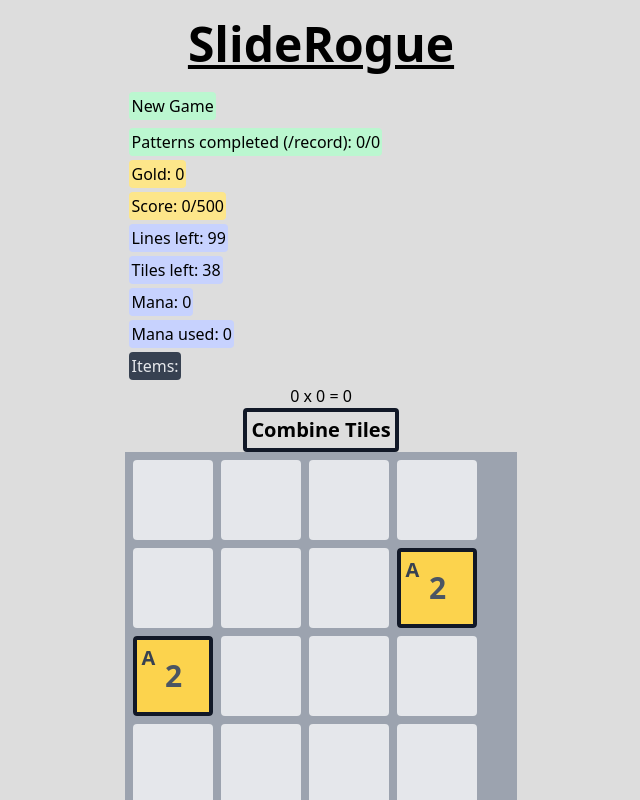
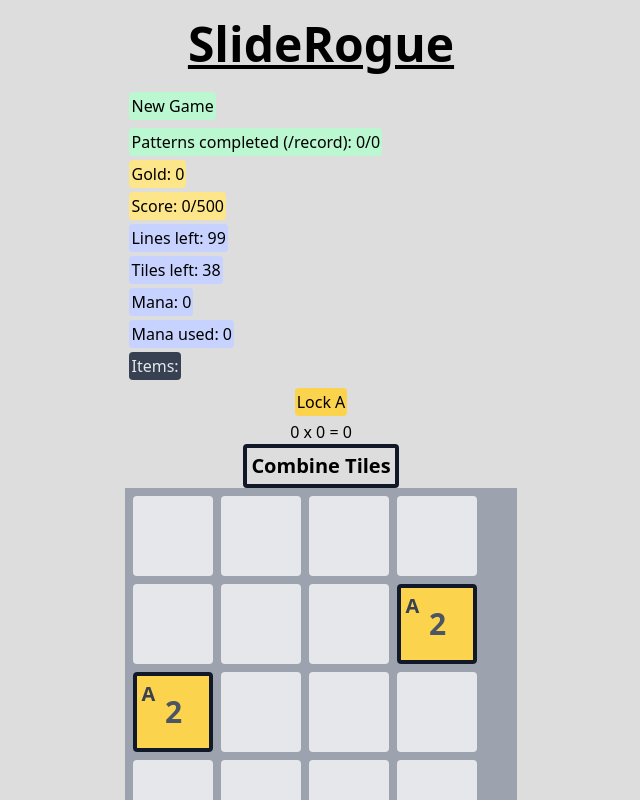
Before and after one commit to PAK90/sliderogue, a React (Vite) app: page / in a window 1280 px wide. Shown: the whole page, without its empty margins (319-959 px from the left). Built offline with nearby package versions, Linux system fonts and the light colour scheme.

Commit message:
Adds tile locking, moves some stuff to constants.ts

```diff
--- a/src/components/Board.tsx
+++ b/src/components/Board.tsx
@@ -4,6 +4,7 @@ import { BoardState, Coordinate, useGameStore } from "../state";
 import SpellRender from "./SpellRender.tsx";
 import { useCallback, useEffect, useState } from "react";
 import ConnectionRender from "./ConnectionRender.tsx";
+import { tileColourMap } from "../data/constants.ts";
 
 const Board = ({
   board,
@@ -28,6 +29,7 @@ const Board = ({
     multiplier,
     ownedItems,
     usableDeck,
+    lockedTileNames,
   } = board;
   const {
     setDraggedPath,
@@ -37,6 +39,7 @@ const Board = ({
     openShopping,
     endUpgrading,
     toggleDeckView,
+    setLockedTileNames,
   } = useGameStore();
 
   const [drawing, setDrawing] = useState(false);
@@ -120,6 +123,14 @@ const Board = ({
 
   const tileSize = 448 / 5;
 
+  const lockTile = (tileName: string) => {
+    if (lockedTileNames.includes(tileName)) {
+      setLockedTileNames([]);
+    } else {
+      setLockedTileNames([tileName]);
+    }
+  };
+
   return (
     <div className="flex-col">
       <div className="bg-green-200 w-fit m-1 p-0.5 rounded">
@@ -137,6 +148,21 @@ const Board = ({
         className={`${manaUsed > mana ? "bg-red-200" : "bg-indigo-200"} w-fit m-1 p-0.5 rounded`}
       >{`Mana used: ${manaUsed}`}</div>
       <div className="bg-gray-700 w-fit m-1 p-0.5 rounded text-gray-200">{`Items: ${ownedItems.join(", ")}`}</div>
+      <div>
+        {tiles
+          .reduce<string[]>((listOfTileNames, tile) => {
+            if (listOfTileNames.includes(tile.name)) {
+              return listOfTileNames;
+            }
+            return [...listOfTileNames, tile.name];
+          }, [])
+          .map((tileName: string) => (
+            <button
+              className={`rounded m-1 p-0.5 ${tileColourMap[tileName as keyof typeof tileColourMap]}`}
+              onClick={() => lockTile(tileName)}
+            >{`${lockedTileNames.includes(tileName) ? "Unlock" : "Lock  "} ${tileName}`}</button>
+          ))}
+      </div>
       <div>{`${basePoints} x ${multiplier} = ${basePoints * multiplier}`}</div>
       {!upgrading && (
         <button
--- a/src/components/TileRender.tsx
+++ b/src/components/TileRender.tsx
@@ -1,34 +1,7 @@
 import { Tile, useGameStore } from "../state";
+import { tileColourMap, upgradeColourMap } from "../data/constants.ts";
 
 const TileRender = ({ tile }: { tile: Tile }) => {
-  const tileColourMap = {
-    $: "bg-amber-200",
-    $$: "bg-amber-300",
-    $$$$: "bg-amber-400",
-    2: "bg-blue-100",
-    4: "bg-blue-200",
-    8: "bg-blue-300",
-    16: "bg-purple-300",
-    32: "bg-purple-200",
-    64: "bg-red-200",
-    128: "bg-red-300",
-    256: "bg-red-400",
-    512: "bg-red-500",
-    1024: "bg-orange-500",
-    "†": "bg-orange-200",
-    Z: "bg-green-300",
-    W: "bg-blue-300",
-    F: "bg-red-300",
-    A: "bg-amber-300",
-    E: "bg-green-300",
-  };
-
-  const upgradeColourMap = {
-    GOLD: "#e3b006",
-    SILVER: "#e1e8f1",
-    EXPLOSIVE: "#a80000",
-  };
-
   const { boards, upgrading, setSelectedTiles } = useGameStore();
   const { availableSpells, selectedTiles } = boards[0];
 
--- /dev/null
+++ b/src/data/constants.ts
@@ -0,0 +1,27 @@
+export const tileColourMap = {
+  $: "bg-amber-200",
+  $$: "bg-amber-300",
+  $$$$: "bg-amber-400",
+  2: "bg-blue-100",
+  4: "bg-blue-200",
+  8: "bg-blue-300",
+  16: "bg-purple-300",
+  32: "bg-purple-200",
+  64: "bg-red-200",
+  128: "bg-red-300",
+  256: "bg-red-400",
+  512: "bg-red-500",
+  1024: "bg-orange-500",
+  "†": "bg-orange-200",
+  Z: "bg-green-300",
+  W: "bg-blue-300",
+  F: "bg-red-300",
+  A: "bg-amber-300",
+  E: "bg-green-300",
+};
+
+export const upgradeColourMap = {
+  GOLD: "#e3b006",
+  SILVER: "#e1e8f1",
+  EXPLOSIVE: "#a80000",
+};
--- a/src/state/index.ts
+++ b/src/state/index.ts
@@ -54,6 +54,7 @@ export type BoardState = {
   ownedItems: string[];
   selectedTiles: Tile[];
   selectedDeckTiles: number[];
+  lockedTileNames: string[];
 
   basePoints: number;
   multiplier: number;
@@ -86,6 +87,7 @@ export type Actions = {
   toggleDeckView: () => void;
   openShopping: () => void;
   closeShopping: () => void;
+  setLockedTileNames: (l: string[]) => void;
   applyUpgrade: (u: Upgrade | Item) => void;
   // setTilesToSpawn: (t: Option[]) => void;
   enspellTile: (t: Tile) => void;
@@ -409,6 +411,11 @@ export const useGameStore = create<GameState & Actions>()(
         }
       }),
 
+    setLockedTileNames: (lockedNames: string[]) =>
+      set((state) => {
+        state.boards[0].lockedTileNames = lockedNames;
+      }),
+
     openShopping: () =>
       set((state) => {
         state.shopping = true;
@@ -452,7 +459,10 @@ export const useGameStore = create<GameState & Actions>()(
                 t.position.y === currentCell.y,
             );
 
-            if (tileHere) {
+            if (
+              tileHere &&
+              !boardState.lockedTileNames.includes(tileHere.name)
+            ) {
               const positions = findFarthestPosition(
                 currentCell,
                 vector,
@@ -729,6 +739,7 @@ const initBoard = (
     usableDeck: deckOfTiles,
     temporaryDeck: [],
     upgradedDeck: [],
+    lockedTileNames: [],
   };
   /// INFINITE TILE STUFF STARTS HERE
   // const tilesToAdd = newBoardState.baseTilesToSpawn.reduce((tta, option) => {
```
